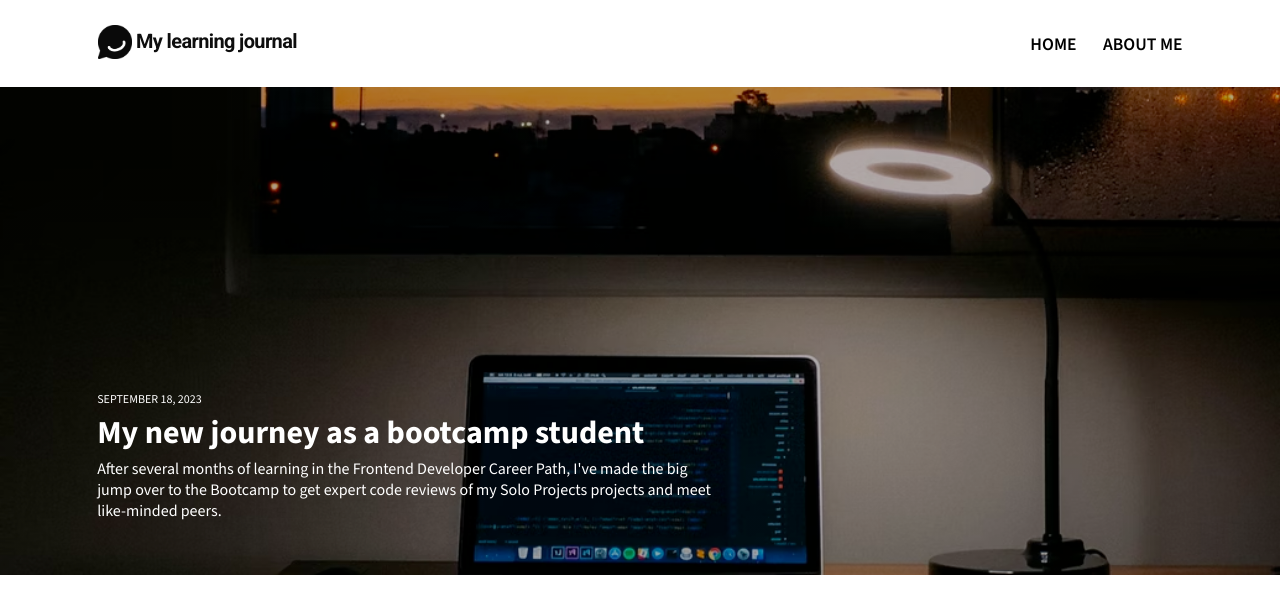
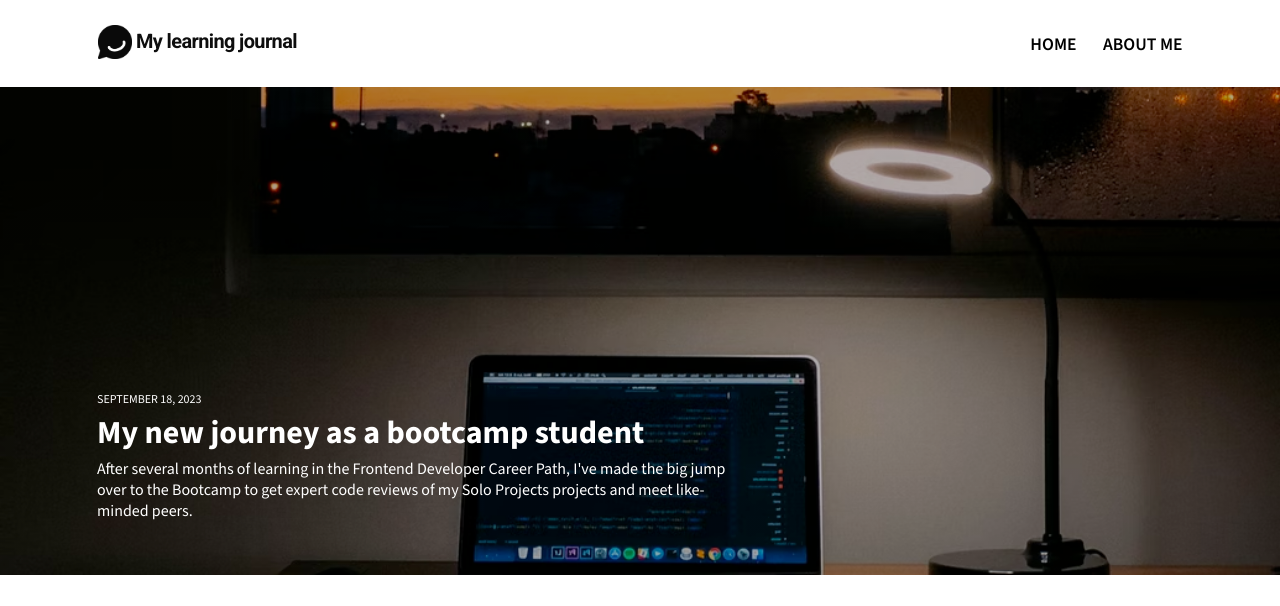
Before and after one commit to urvishp13/Learning-Journal, a plain HTML site: page index.html in a window 1280 px wide. Shown: the top 606 px of the page. Drawn offline with nearby package versions, Linux system fonts and the light colour scheme.

Commit message:
worked on responsiveness of images

```diff
--- a/assets/css/index.css
+++ b/assets/css/index.css
@@ -13,7 +13,7 @@ body {
 .bg-img {
     display: flex;
     align-items: end;
-    height: clamp(18.3125rem, 50vw, 30.5rem);
+    min-height: 18.3125rem;
     background: linear-gradient(
         0deg, rgba(0, 0, 0, 0.31) 0%, rgba(0, 0, 0, 0.31) 100%),
         url("../images/image1.png"),
@@ -25,9 +25,9 @@ body {
 }
 
 .post-details-hero {
+    max-width: 41.0625rem;
     transform: scaleX(-1);
     color: #FFF;
-    width: clamp(320px, 90%, 38.427rem);
     margin-left: auto;
     margin-bottom: clamp(1.56em, 5%, 3.7em);
 }
@@ -63,9 +63,8 @@ button {
 
 @media (min-width: 67.8125rem) {
 
-    .post-details-hero {
-        /* width: 38.427rem;
-        margin-left: auto; */
+    .bg-img {
+        height: 30.5rem;
     }
 
 }
```
Also changed, not shown: assets/css/post.css (+5 -2 lines).
